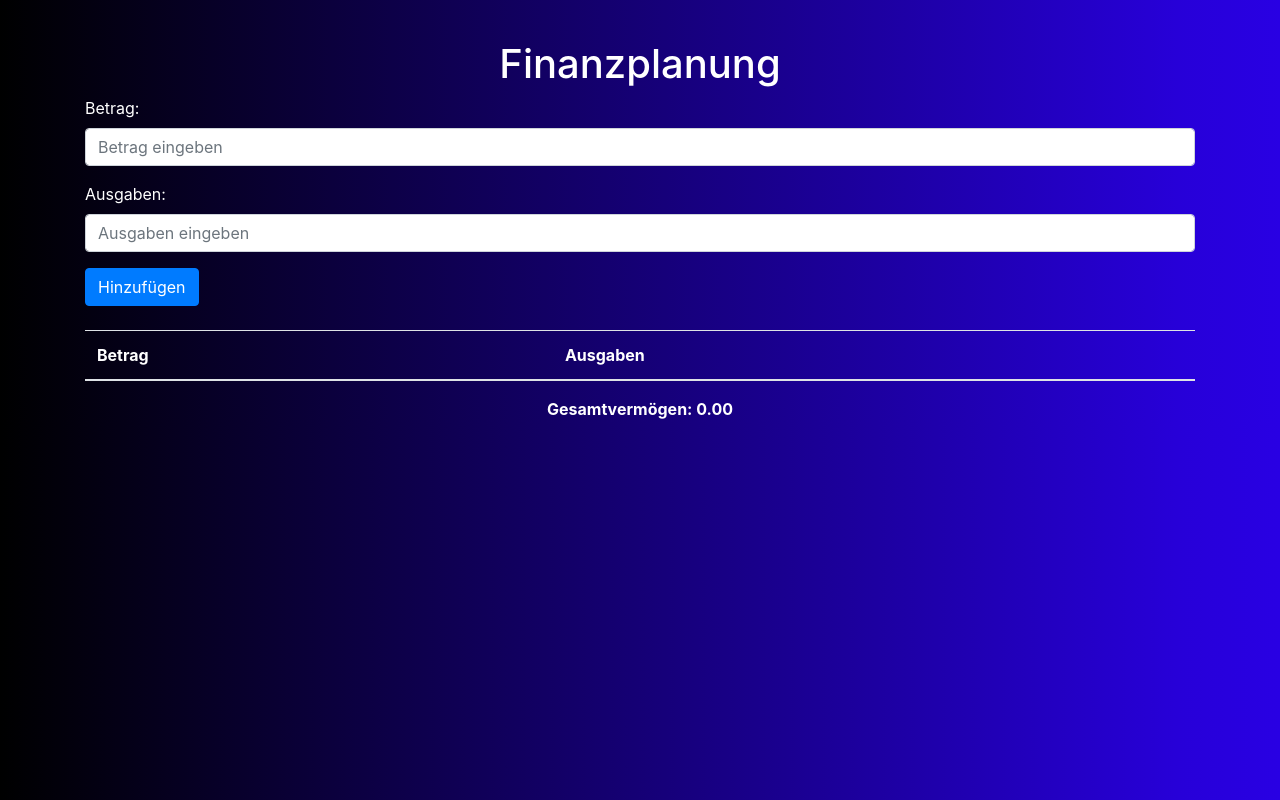
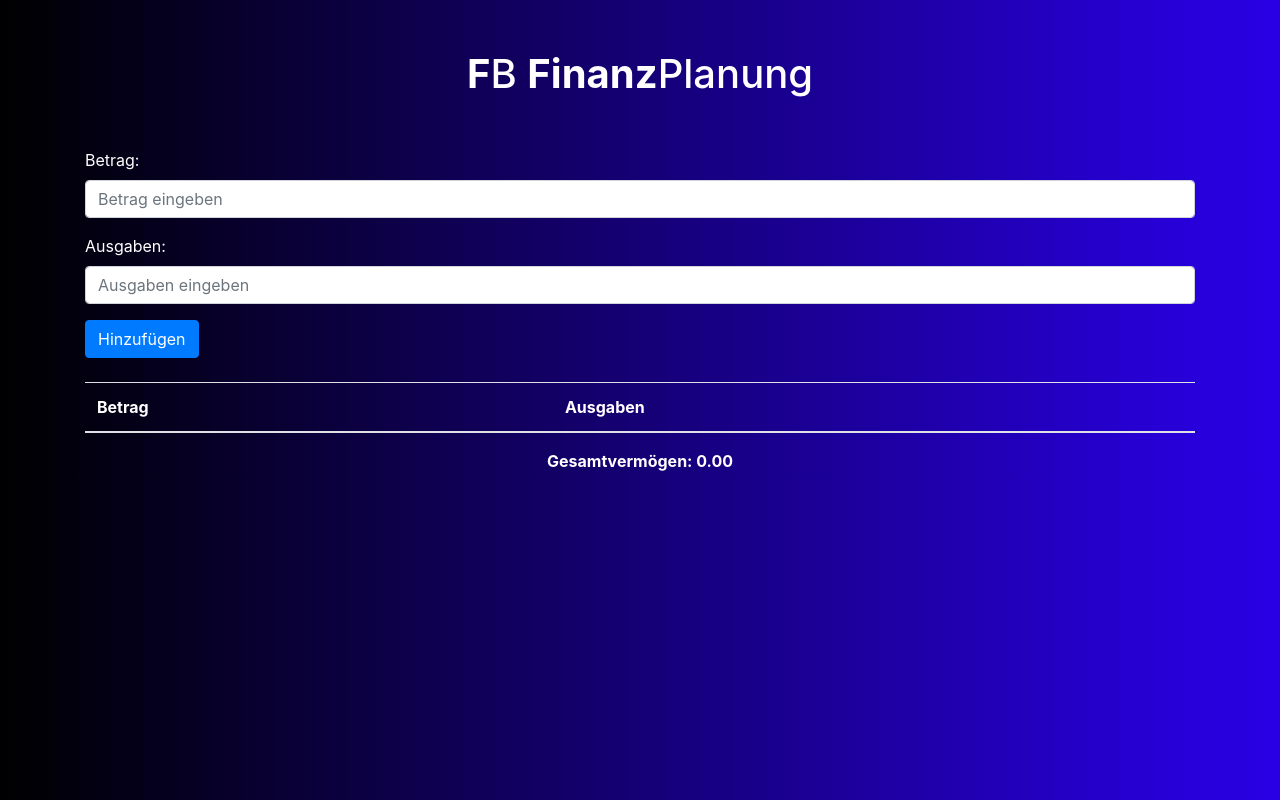
Before and after one commit to ustettler/finance, a plain HTML site: page index.html in a window 1280 px wide. Drawn offline with nearby package versions, Linux system fonts and the light colour scheme.

Commit message:
style: 💄 add new style

```diff
--- a/index.html
+++ b/index.html
@@ -15,7 +15,8 @@ body {
 }
 
 h1 {
-    margin-top: 40px;
+    margin-top: 50px;
+    margin-bottom: 50px;
     color: white;
 }
 
@@ -30,7 +31,7 @@ label, th {
 </head>
 <body>
     <div class="container">
-        <h1 class="text-center">Finanzplanung</h1>
+        <h1 class="text-center"><b>F</b>B <b>Finanz</b>Planung</h1>
         <div class="form-group">
             <label for="amount">Betrag:</label>
             <input type="text" class="form-control" id="amount" placeholder="Betrag eingeben">
```
